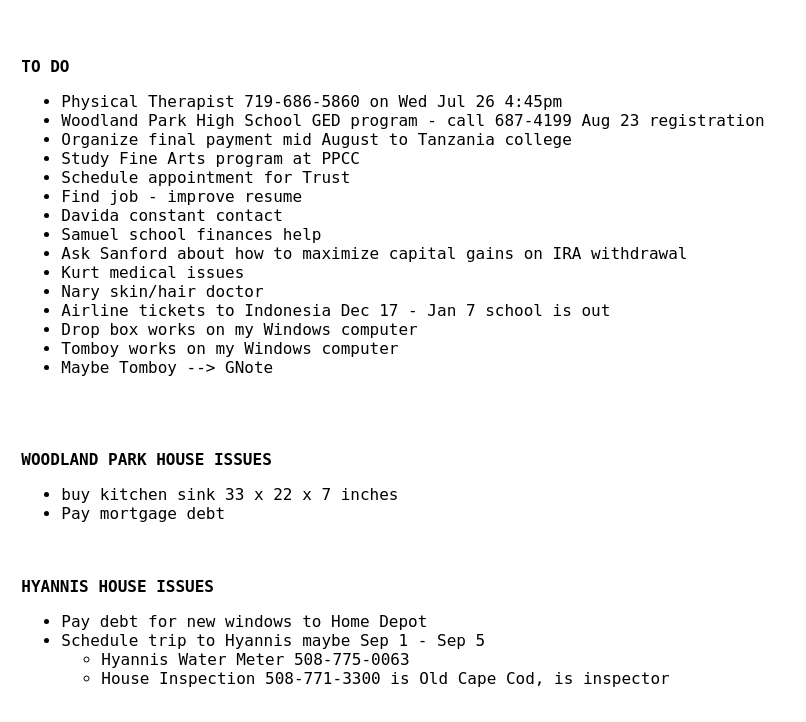
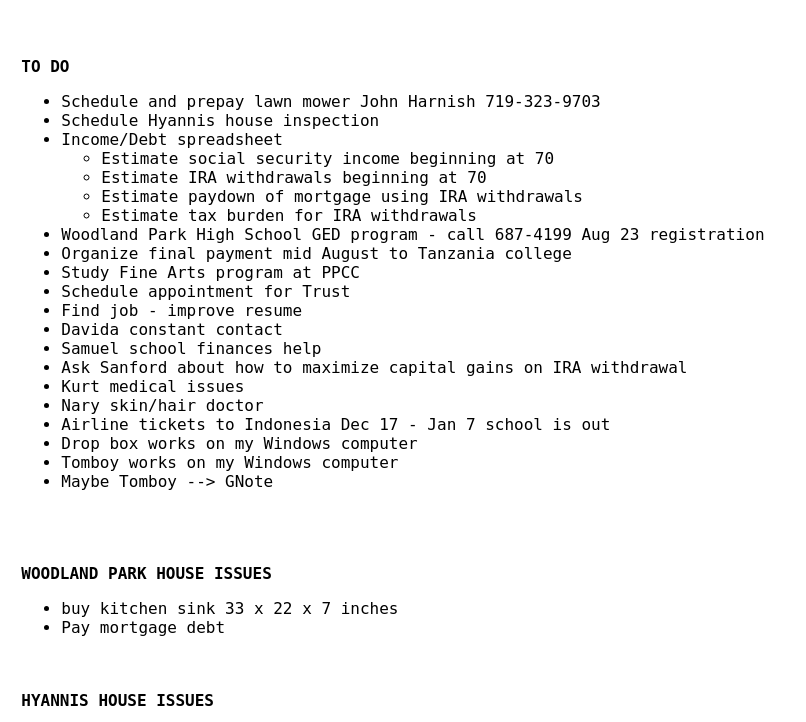
Before and after one commit to kwegner7/pub, a plain HTML site: page tomboy/TODO.html in a window 1280 px wide. Shown: the part 78-800 px from the top of the page, without its empty margins (0-806 px from the left). Drawn offline with Linux system fonts and the light colour scheme.

Commit message:
Update All Pub

```diff
--- a/tomboy/TODO.html
+++ b/tomboy/TODO.html
@@ -16,8 +16,14 @@
 	</style></head><body><div class="note" id="[PL] To Do"><a name="[pl] to do"></a><h1>[PL] To Do</h1>
 
 <b>TO DO</b>
-<ul><li dir="ltr">Physical Therapist 719-686-5860 on Wed Jul 26 4:45pm
-</li><li dir="ltr">Woodland Park High School GED program - call 687-4199 Aug 23 registration
+<ul><li dir="ltr">Schedule and prepay lawn mower John Harnish 719-323-9703
+</li><li dir="ltr">Schedule Hyannis house inspection
+</li><li dir="ltr">Income/Debt spreadsheet
+<ul><li dir="ltr">Estimate social security income beginning at 70
+</li><li dir="ltr">Estimate IRA withdrawals beginning at 70
+</li><li dir="ltr">Estimate paydown of mortgage using IRA withdrawals
+</li><li dir="ltr">Estimate tax burden for IRA withdrawals
+</li></ul></li><li dir="ltr">Woodland Park High School GED program - call 687-4199 Aug 23 registration
 </li><li dir="ltr">Organize final payment mid August to Tanzania college
 </li><li dir="ltr">Study Fine Arts program at PPCC
 </li><li dir="ltr">Schedule appointment for Trust
@@ -41,7 +47,7 @@
 <ul><li dir="ltr">Pay debt for new windows to Home Depot
 </li><li dir="ltr">Schedule trip to Hyannis maybe Sep 1 - Sep 5
 <ul><li dir="ltr">Hyannis Water Meter 508-775-0063
-</li><li dir="ltr">House Inspection 508-771-3300 is Old Cape Cod, is inspector</li></ul></li></ul>
+</li><li dir="ltr">House Inspection 508-771-3300 is Old Cape Cod<br>inspector is Joe Freiere RSG and Assoc 401-592-0186</li></ul></li></ul>
 
 PREPARE FOR TRIP TO SPECIAL CAMP AND SINGAPORE
 <ul><li dir="ltr">------------
```
